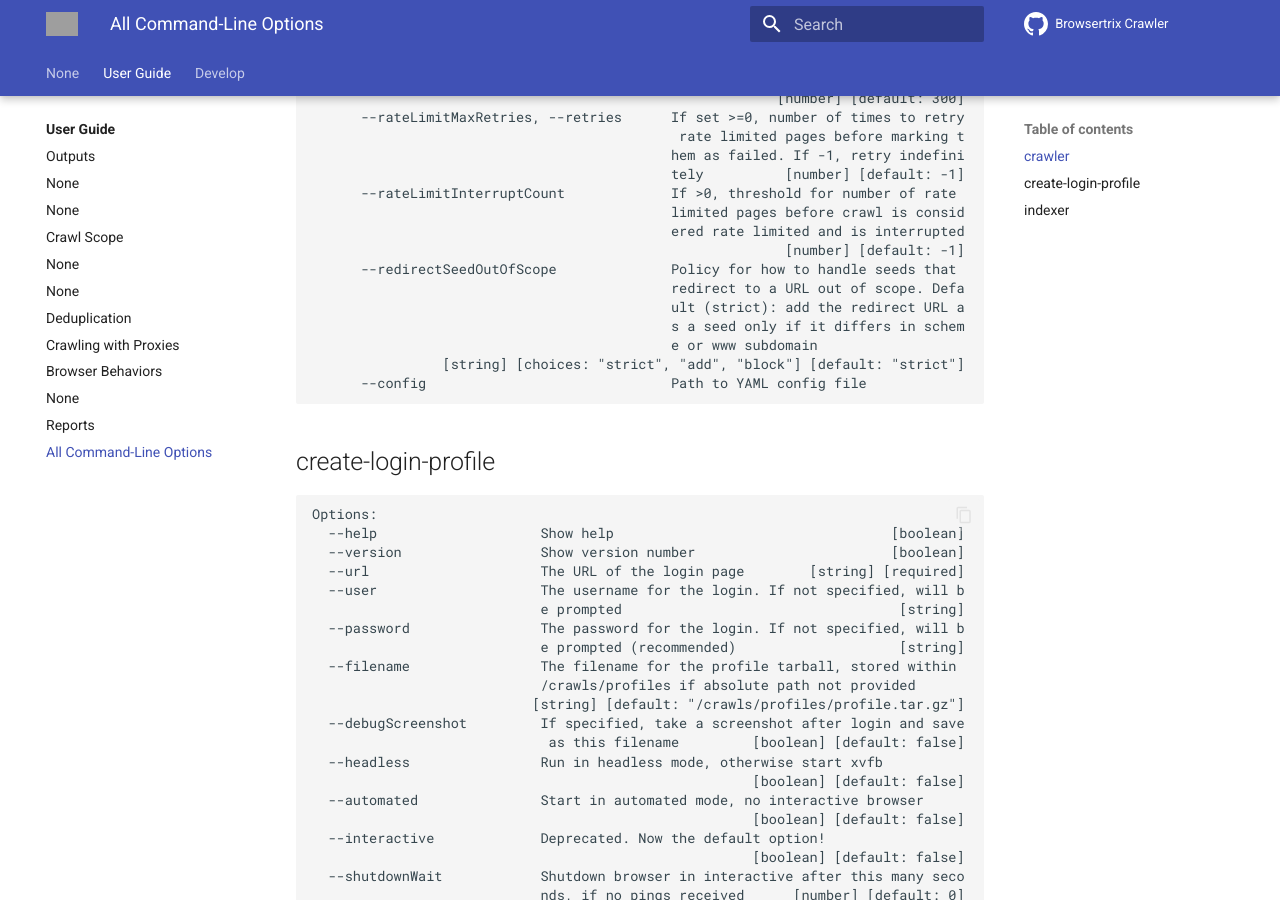
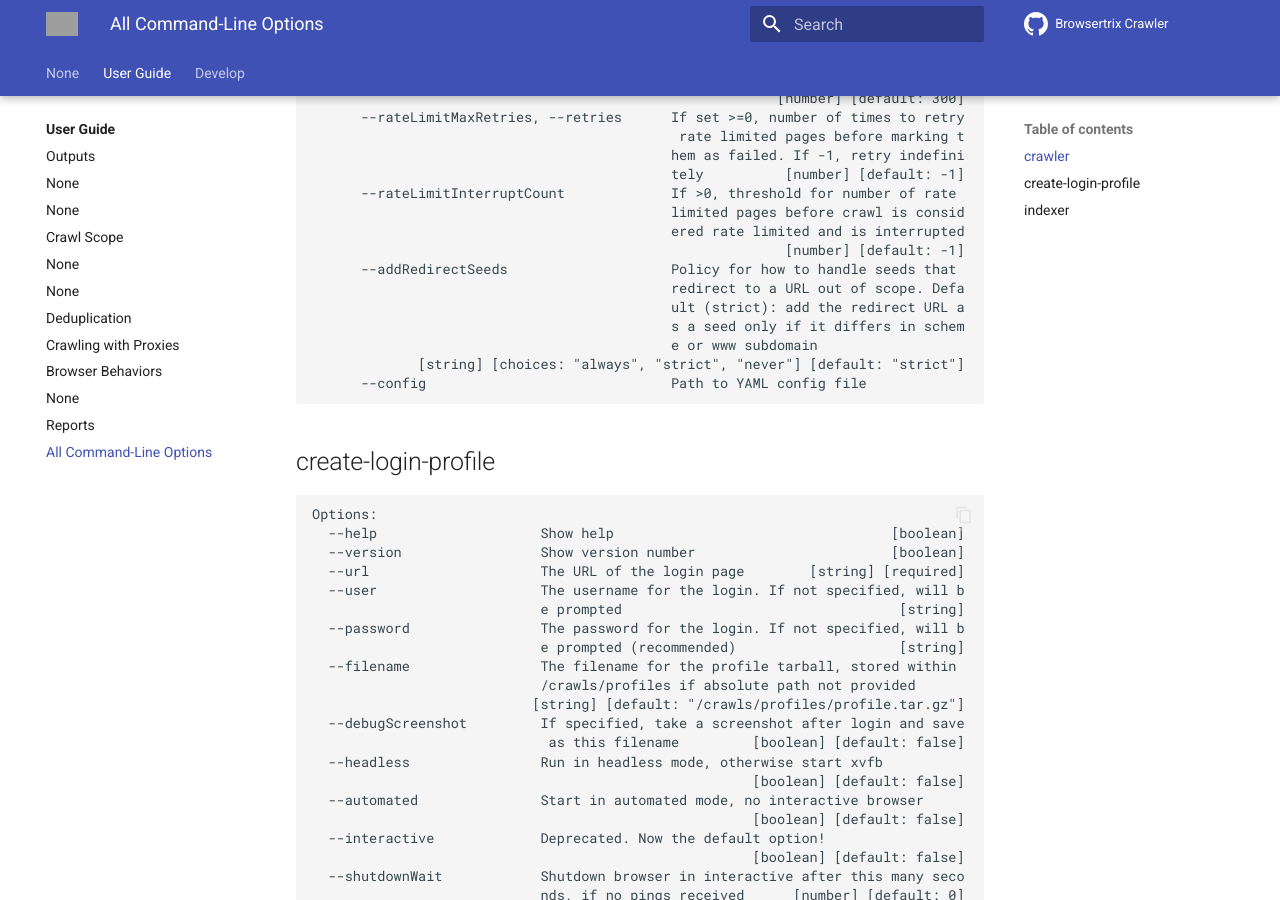
Before and after one commit to webrecorder/browsertrix-crawler, an MkDocs documentation site: the page built from docs/docs/user-guide/cli-options.md, in a window 1280 px wide and 900 px high, scrolled down 7181 px. Built offline with MkDocs 1.6.1 and Material for MkDocs 9.7.7, drawn with Linux system fonts in a browser that asks for light colours; comment, search, counter and statistics services are not loaded; grey boxes are pictures that could not be loaded.

Commit message:
Rename setting to addRedirectSeeds

````diff
--- a/docs/docs/user-guide/cli-options.md
+++ b/docs/docs/user-guide/cli-options.md
@@ -376,12 +376,12 @@ Options:
                                             limited pages before crawl is consid
                                             ered rate limited and is interrupted
                                                           [number] [default: -1]
-      --redirectSeedOutOfScope              Policy for how to handle seeds that
+      --addRedirectSeeds                    Policy for how to handle seeds that
                                             redirect to a URL out of scope. Defa
                                             ult (strict): add the redirect URL a
                                             s a seed only if it differs in schem
                                             e or www subdomain
-                [string] [choices: "strict", "add", "block"] [default: "strict"]
+             [string] [choices: "always", "strict", "never"] [default: "strict"]
       --config                              Path to YAML config file
 ```
 
````
Also changed, not shown: docs/docs/user-guide/crawl-scope.md (+3 -3 lines), 3 other files.
